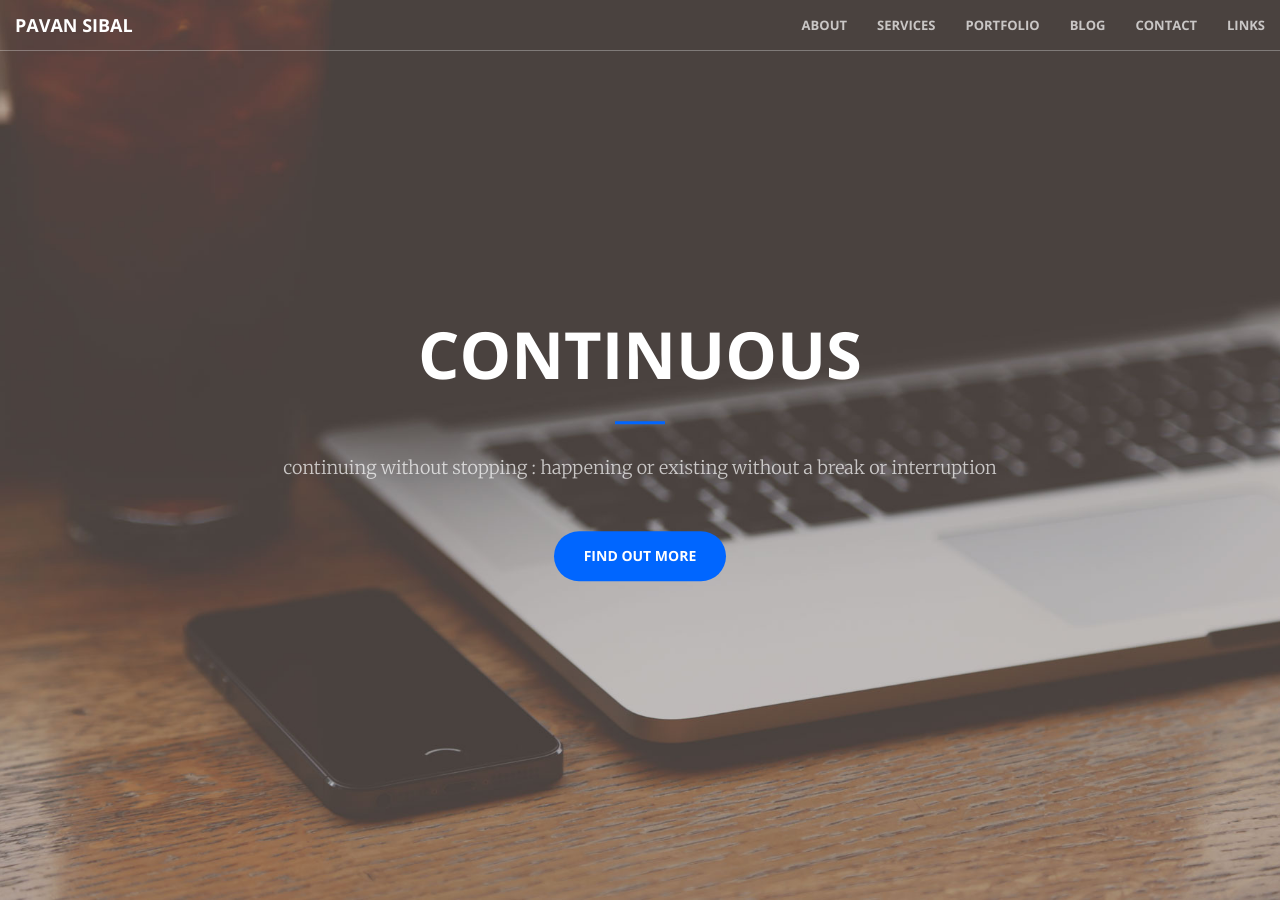
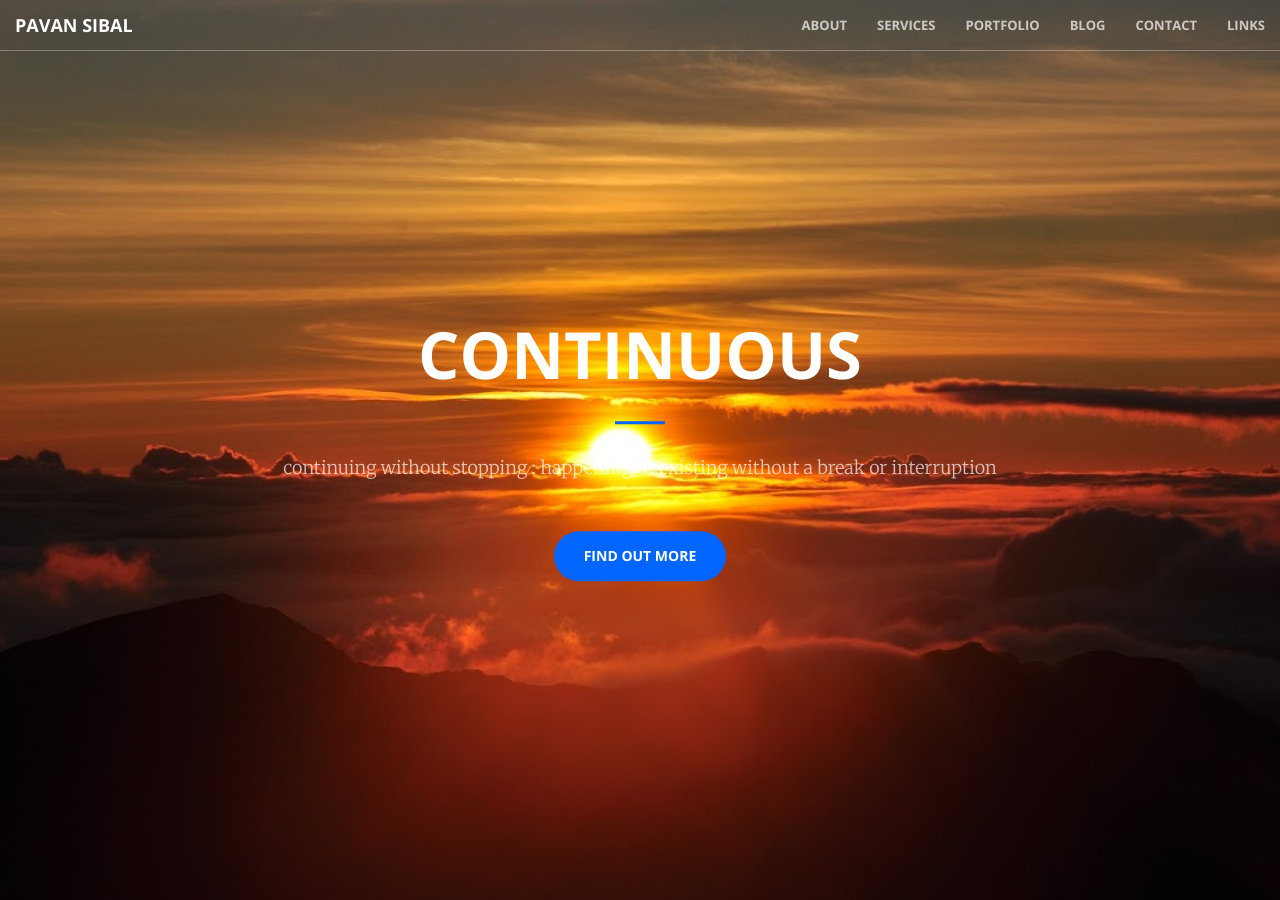
Before and after one commit to psibal/my-site, a Jekyll site: the page built from index.html, in a window 1280 px wide and 900 px high. Built offline with Jekyll 4.4.1, drawn with Linux system fonts in a browser that asks for light colours.

Commit message:
updated imgs

```diff
--- a/css/creative.css
+++ b/css/creative.css
@@ -145,7 +145,7 @@ header {
   background-size: cover;
   -o-background-size: cover;
   background-position: center;
-  background-image: url('../img/header.jpg');
+  background-image: url('../img/DSC_0274.jpg');
   text-align: center;
   color: white;
 }
```
Also changed, not shown: img/172.jpg (added), img/DSC_0227.jpg (added), img/DSC_0274.jpg (added), img/P3060206.jpg (added), img/P6200055.jpg (added).
